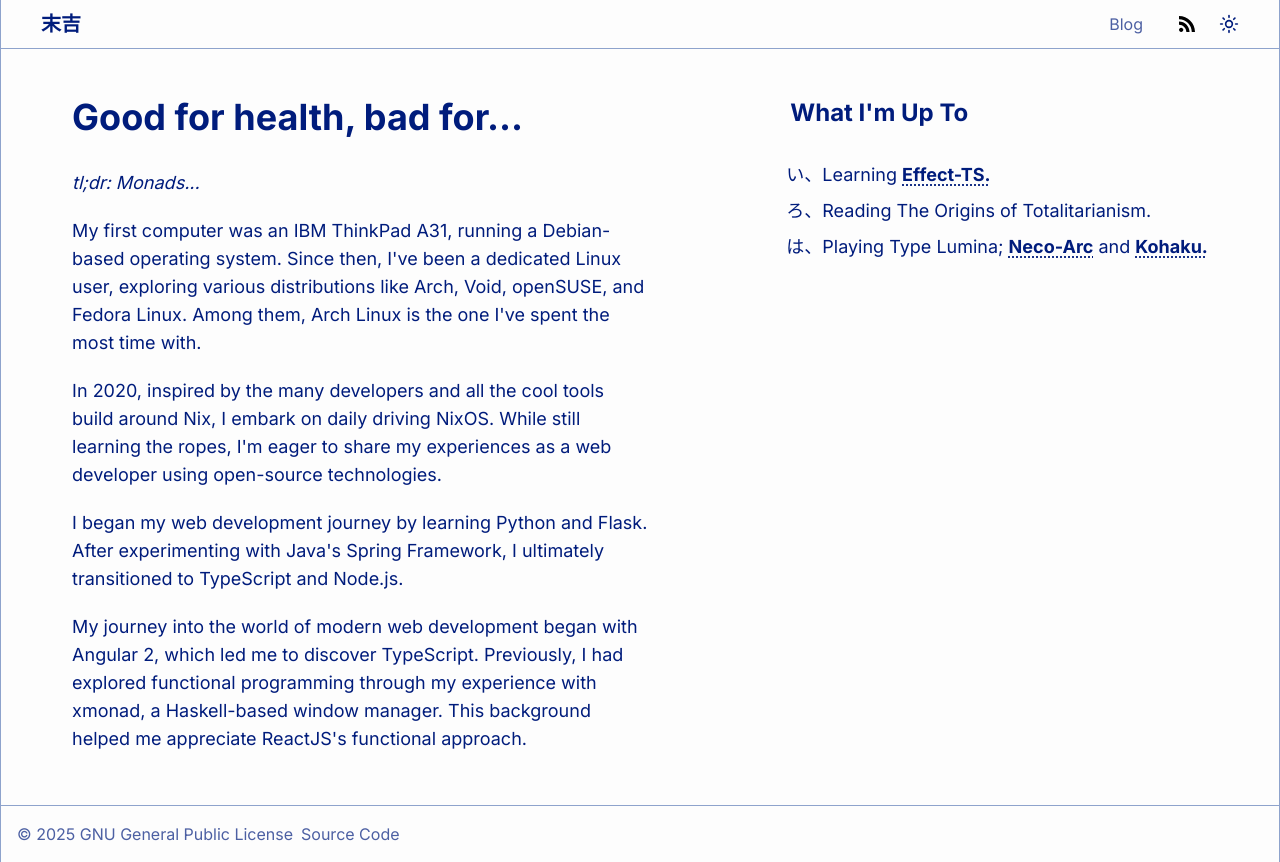
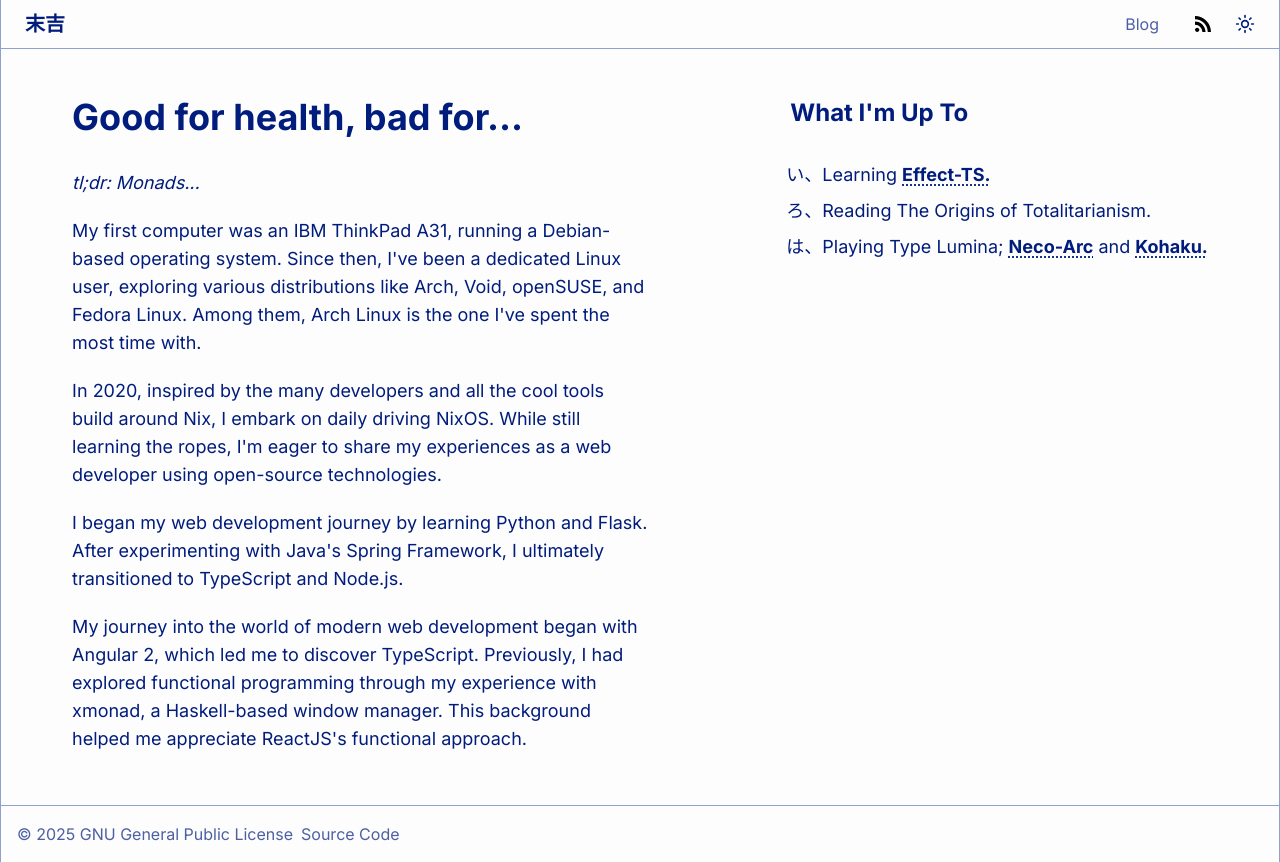
Before and after one commit to u1F713/u1F713.github.io, a Next.js app: page / in a window 1280 px wide. Built offline with nearby package versions, Linux system fonts and the light colour scheme.

Commit message:
fix: style consistency

```diff
--- a/app/components/Header.tsx
+++ b/app/components/Header.tsx
@@ -14,7 +14,7 @@ function Header() {
     <div className="border-dn-border bg-dn-surface-200/80 sticky top-0 border-b backdrop-blur-md">
       <header
         className={clsx(
-          'border-dn-border mx-auto flex md:border-x md:px-10',
+          'border-dn-border mx-auto flex px-4 md:border-x md:px-6',
           'max-w-screen-xl items-center justify-between'
         )}
       >
```
